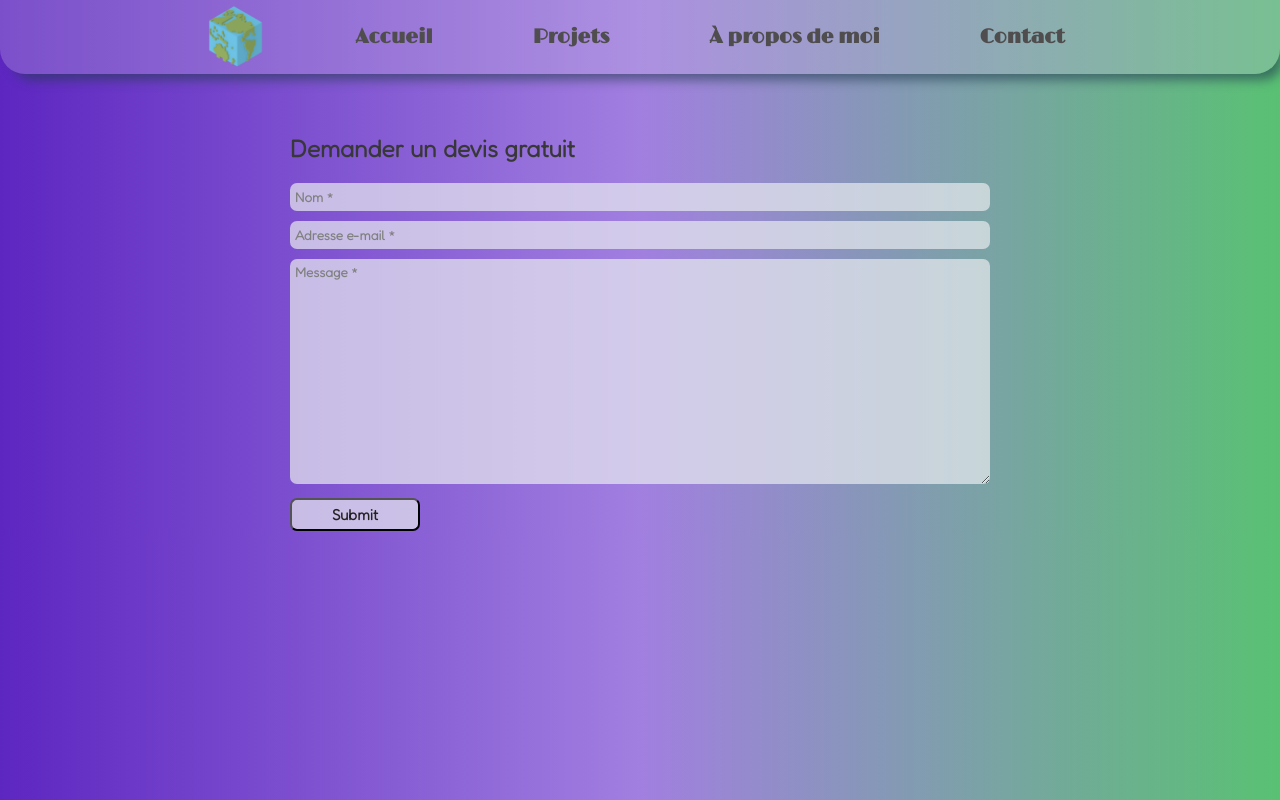
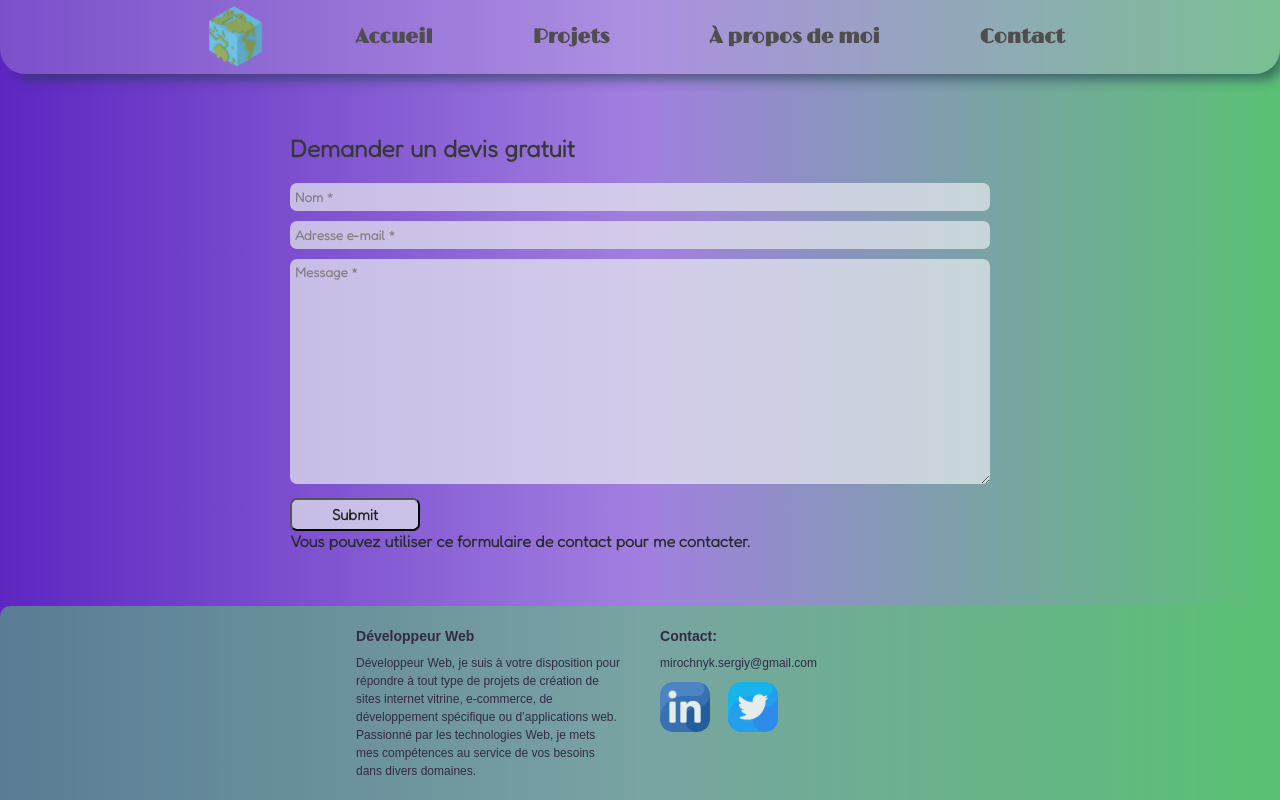
Before and after one commit to SergeMiro/sergemiro.site, a plain HTML site: page contact.html in a window 1280 px wide. Drawn offline with nearby package versions, Linux system fonts and the light colour scheme.

Commit message:
Correction FOOTER pour qu'il se  col vers bas

```diff
--- a/contact.html
+++ b/contact.html
@@ -11,6 +11,8 @@
 
   <!-- HEADER - La tete de notre site -->
 <body>
+	<div class="wrapper">
+
   <header>
     <div class="headerMenuBlock">
       <nav class="headerMenu">
@@ -30,22 +32,20 @@
           <li>
             <a href="contact.html">Contact</a>
           </li>
-
         </ul>
       </nav>
     </div>
   </header>
 
-  <main>
+  <main class="main">
     <section class="formContact">
       <div class="contact">
-
         <div>
-          <h2>Demander un devis gratuit
-          </h2>
+          <h2>Demander un devis gratuit</h2>
         </div>
 
-        <div>
+      <div class="flexFormContact">
+        <div class="itemFlexFormContact">
           <form action="/">
             <input type="text" id="name" placeholder="Nom *">
             <br>
@@ -56,27 +56,38 @@
             <input type="submit" id="submit">
           </form>
         </div>
+      </div>
 
-      </div>
-    </section>
+		<aside>
+        <p>Vous pouvez utiliser ce formulaire de contact pour me contacter.</p>
+		</aside>
 
-
-
-
-
-
-
-
-
-
-
+  </div>
   </main>
 
+  <br>
+  	<footer>
+		<div class="footer">
+			<div class="flexFooter">
+			<h3>Développeur Web</h3>
+			<p>
+				Développeur Web, je suis à votre disposition pour répondre à tout type de projets de création de sites
+				internet vitrine, e-commerce, de développement spécifique ou d’applications web.
+				Passionné par les technologies Web, je mets mes compétences au service de vos besoins dans divers domaines.
+			</p>
+			</div>
 
-  <footer>
+			<div class="flexFooter">
+			<h3>Contact:</h3>
+			<p>mirochnyk.sergiy@gmail.com</p>
+			<a href="/"><img src="img/icons/linkedin.png" alt="iconLinkedIn"></a>
+			<a href="/"><img src="img/icons/twitter.png" alt="iconTwitter"></a>
+			</div>
 
+    	</div>
+ 	 </section>
   </footer>
 
-
-
+	</div>
   </body>
+  </html>
--- a/css/style.css
+++ b/css/style.css
@@ -1,6 +1,8 @@
 
 @import url('https://fonts.googleapis.com/css2?family=Limelight&display=swap');
 @import url('https://fonts.googleapis.com/css2?family=Fredoka:wght@300&display=swap');
+
+
 
 
 body{
@@ -9,16 +11,24 @@ text-decoration: none;
 background: #59C173;  /* fallback for old browsers */
 background: -webkit-linear-gradient(to right, #5D26C1, #a17fe0, #59C173);  /* Chrome 10-25, Safari 5.1-6 */
 background: linear-gradient(to right, #5D26C1, #a17fe0, #59C173); /* W3C, IE 10+/ Edge, Firefox 16+, Chrome 26+, Opera 12+, Safari 7+ */
-margin: 0;
+
 font-size: 16px;
 color: rgb(40, 42, 45);
 font-weight: 600;
 }
 
+html, body  {
+	height: 100%;
+ }
+
+ .wrapper{
+	min-height: 100%;
+	display: flex;
+	flex-direction: column;
+ }
+
 .main {
-    width: auto;
-    height: auto;
-    margin: auto;
+    flex: 1 1 auto;
   }
 
   .headerMenuBlock {
@@ -605,3 +615,79 @@ button {
       .itemMyInfo p {
         font-weight: 600;
       }
+
+      footer{
+        background-color: #59c1738d;
+        border-top-left-radius: 10px;
+        border-top-right-radius: 10px;
+      }
+
+      .footer{
+        display: flex;
+        flex-direction: row;
+        flex-wrap: nowrap;
+        justify-content: center;
+        align-content: flex-start;
+        align-items: flex-start;
+        margin: 0 200px;
+        font-family: Arial, Helvetica, sans-serif;
+        font-weight: 300;
+        font-size: 12px;
+        color: rgb(52, 42, 68);
+        line-height: 1.5;
+      }
+
+      .flexFooter{
+        width: 30%;
+        margin: 20px;
+      }
+
+      .flexFooter h3 {
+        margin-bottom: 7px;
+      }
+
+      .flexFooter img{
+        width: 50px;
+        opacity: 0.8;
+        margin-top: 10px;
+        margin-right: 15px;
+        border-radius: 25%;
+        box-shadow: none;
+      }
+
+      .flexFooter img:hover{
+        -webkit-animation: rotate-center 0.6s ease-in-out both;
+        animation: rotate-center 0.6s ease-in-out both;
+        box-shadow: none;
+        border-radius: 25%;
+      }
+
+
+
+      @-webkit-keyframes rotate-center {
+        0% {
+          -webkit-transform: rotate(0);
+                  transform: rotate(0);
+        }
+        100% {
+          -webkit-transform: rotate(360deg);
+                  transform: rotate(360deg);
+        }
+      }
+      @keyframes rotate-center {
+        0% {
+          -webkit-transform: rotate(0);
+                  transform: rotate(0);
+        }
+        100% {
+          -webkit-transform: rotate(360deg);
+                  transform: rotate(360deg);
+        }
+      }
+
+
+      .flexFormContact{
+        display: flex;
+        flex-direction: column;
+        justify-content: center;
+        }
```
Also changed, not shown: aboutMe.html (+28 -3 lines), index.html (+24 -8 lines), projects.html (+34 -1 lines), img/icons/linkedin.png (added), img/icons/twitter.png (added).
